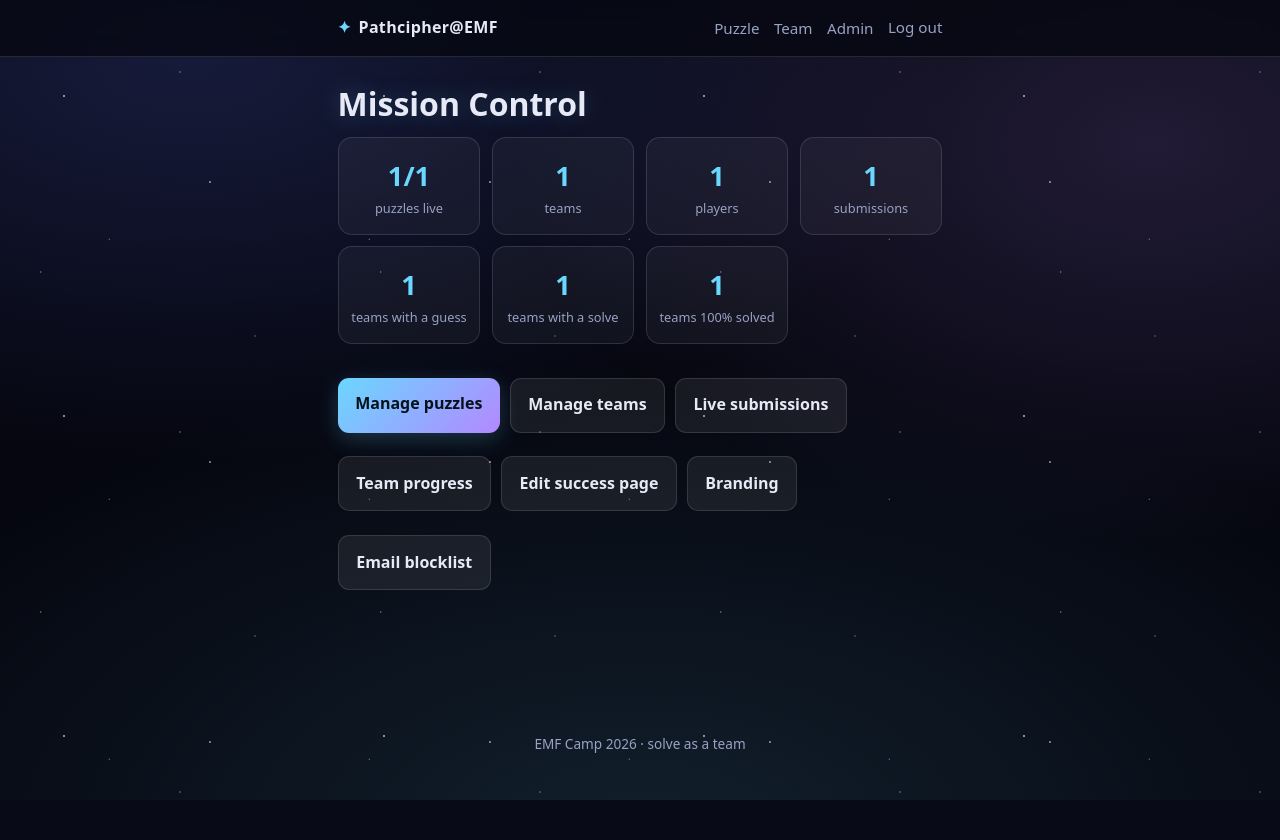
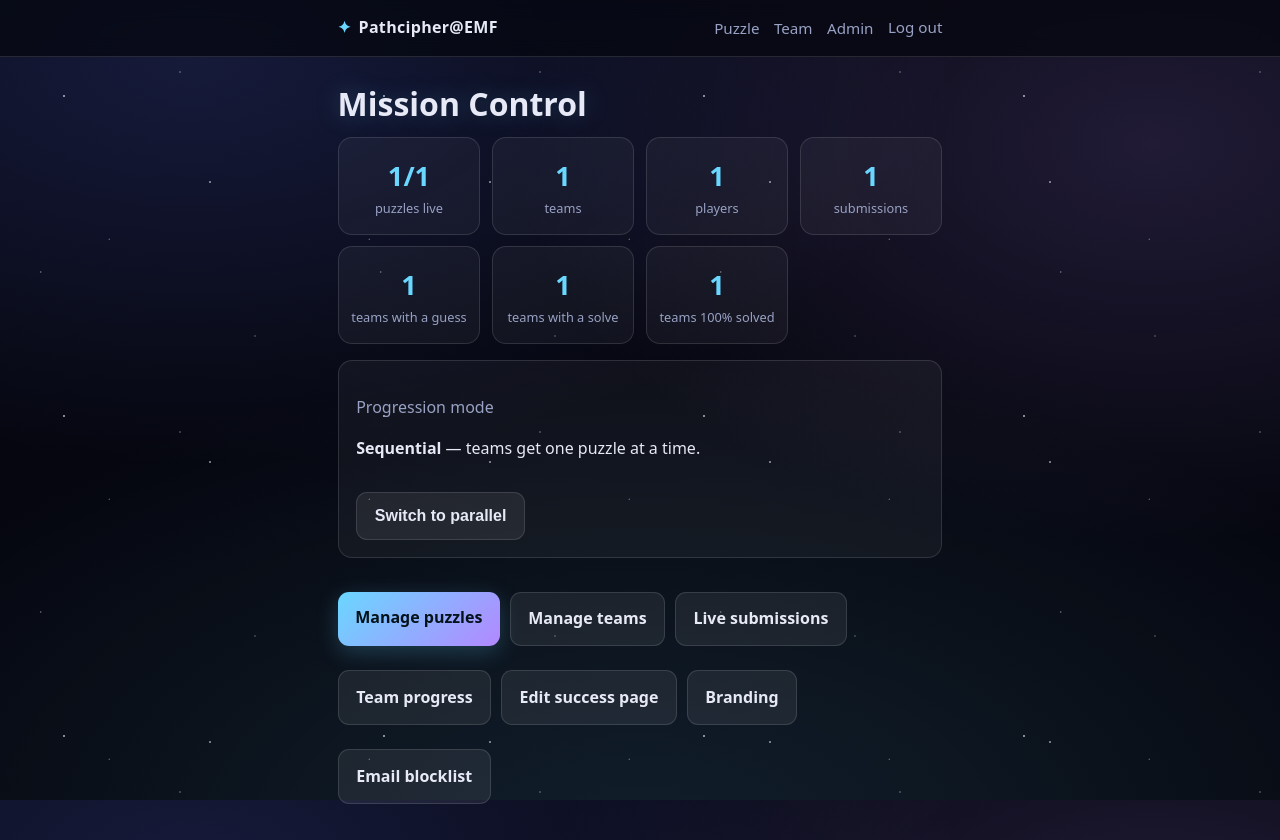
Before and after one commit to pathcipher/emf-hunt, a Flask app: page /admin/ in a window 1280 px wide. Shown: the top 840 px of the page. Before the commit the page ends 800 px from the top, so only its background shows below. Run offline with Flask 3, Linux system fonts and the light colour scheme; a user stored in the database is signed in; tables that the repository leaves empty hold one stand-in row (values such as "Sample post").

Commit message:
feat: make progression mode an admin toggle (Mission Control)
Parallel vs sequential can now be flipped at runtime from Mission Control,
no restart needed. progression.parallel_mode() reads a 'parallel_mode'
setting and falls back to the PARALLEL_MODE env var until an admin first
toggles it; after that the admin choice (in the settings table) wins.

- POST /admin/mode toggles + persists the setting (admin-gated, CSRF, confirm).
- Dashboard shows current mode + a Switch button; context processor exposes
  the live value to templates (guarded so a DB hiccup can't break renders).
- Tests: toggle flips puzzle access, admin gating, dashboard renders the
  control. Docs updated. 87 pass.

Co-Authored-By: Claude Opus 4.8 <noreply@anthropic.com>

```diff
--- a/app/__init__.py
+++ b/app/__init__.py
@@ -103,12 +103,17 @@ def create_app(config_object: type = Config) -> Flask:
     @app.context_processor
     def inject_template_globals():
         # Make site_name and contact info available in every template.
+        try:
+            from .progression import parallel_mode
+            pmode = parallel_mode()
+        except Exception:  # never let this break a render (e.g. DB hiccup)
+            pmode = bool(app.config.get("PARALLEL_MODE", False))
         return {
             "site_name": app.config["SITE_NAME"],
             "contact_name": app.config["CONTACT_NAME"],
             "contact_email": app.config["CONTACT_EMAIL"],
             "contact_phone": app.config["CONTACT_PHONE"],
-            "parallel_mode": app.config.get("PARALLEL_MODE", False),
+            "parallel_mode": pmode,
         }
 
     _register_security_headers(app)
--- a/app/admin/routes.py
+++ b/app/admin/routes.py
@@ -41,6 +41,7 @@ from ..security import admin_required
 from ..suppression import suppress, unsuppress
 from ..settings import (
     DEFAULT_SUCCESS_HTML,
+    PARALLEL_MODE_KEY,
     SUCCESS_HTML,
     get_setting,
     set_setting,
@@ -323,6 +324,22 @@ def branding_delete(kind: str):
     delete_branding(kind)
     flash(f"{kind.capitalize()} removed.", "success")
     return redirect(url_for("admin.branding"))
+
+
+@bp.route("/mode", methods=["POST"])
+@login_required
+@admin_required
+def set_mode():
+    """Toggle the event's progression mode (sequential ↔ parallel)."""
+    parallel = request.form.get("parallel") == "on"
+    set_setting(PARALLEL_MODE_KEY, "true" if parallel else "false")
+    flash(
+        "Parallel mode on — all published puzzles are open."
+        if parallel
+        else "Sequential mode on — one puzzle at a time.",
+        "success",
+    )
+    return redirect(url_for("admin.dashboard"))
 
 
 @bp.route("/suppressions")
--- a/app/progression.py
+++ b/app/progression.py
@@ -9,10 +9,18 @@ from __future__ import annotations
 from flask import current_app
 
 from .models import Puzzle, Team
+from .settings import PARALLEL_MODE_KEY, get_setting
 
 
 def parallel_mode() -> bool:
-    """True when every published puzzle is open at once (no sequential lock)."""
+    """True when every published puzzle is open at once (no sequential lock).
+
+    The admin UI toggle (a setting) wins; when it's never been set, fall back to
+    the PARALLEL_MODE env default.
+    """
+    val = get_setting(PARALLEL_MODE_KEY, "")
+    if val:
+        return val == "true"
     return bool(current_app.config.get("PARALLEL_MODE"))
 
 
--- a/app/settings.py
+++ b/app/settings.py
@@ -10,6 +10,7 @@ from .models import Setting
 
 # Setting keys.
 SUCCESS_HTML = "success_html"
+PARALLEL_MODE_KEY = "parallel_mode"  # "true" / "false"; unset -> fall back to config
 
 # Shown when no custom success page has been set.
 DEFAULT_SUCCESS_HTML = (
--- a/app/templates/admin/dashboard.html
+++ b/app/templates/admin/dashboard.html
@@ -34,6 +34,23 @@
   </div>
 </div>
 
+<div class="card mode-card">
+  <p class="muted">Progression mode</p>
+  <p>
+    <strong>{{ 'Parallel' if parallel_mode else 'Sequential' }}</strong> —
+    {{ 'all published puzzles are open at once (filterable by tag).'
+       if parallel_mode else 'teams get one puzzle at a time.' }}
+  </p>
+  <form method="post" action="{{ url_for('admin.set_mode') }}"
+        onsubmit="return confirm('Switch progression mode for everyone?');">
+    <input type="hidden" name="csrf_token" value="{{ csrf_token() }}">
+    <input type="hidden" name="parallel" value="{{ 'off' if parallel_mode else 'on' }}">
+    <button type="submit" class="btn btn-secondary">
+      Switch to {{ 'sequential' if parallel_mode else 'parallel' }}
+    </button>
+  </form>
+</div>
+
 <div class="admin-actions">
   <a class="btn" href="{{ url_for('admin.puzzles') }}">Manage puzzles</a>
   <a class="btn btn-secondary" href="{{ url_for('admin.teams') }}">Manage teams</a>
```
Also changed, not shown: tests/test_parallel.py (+32 -0 lines), README.md, 1 other file.
